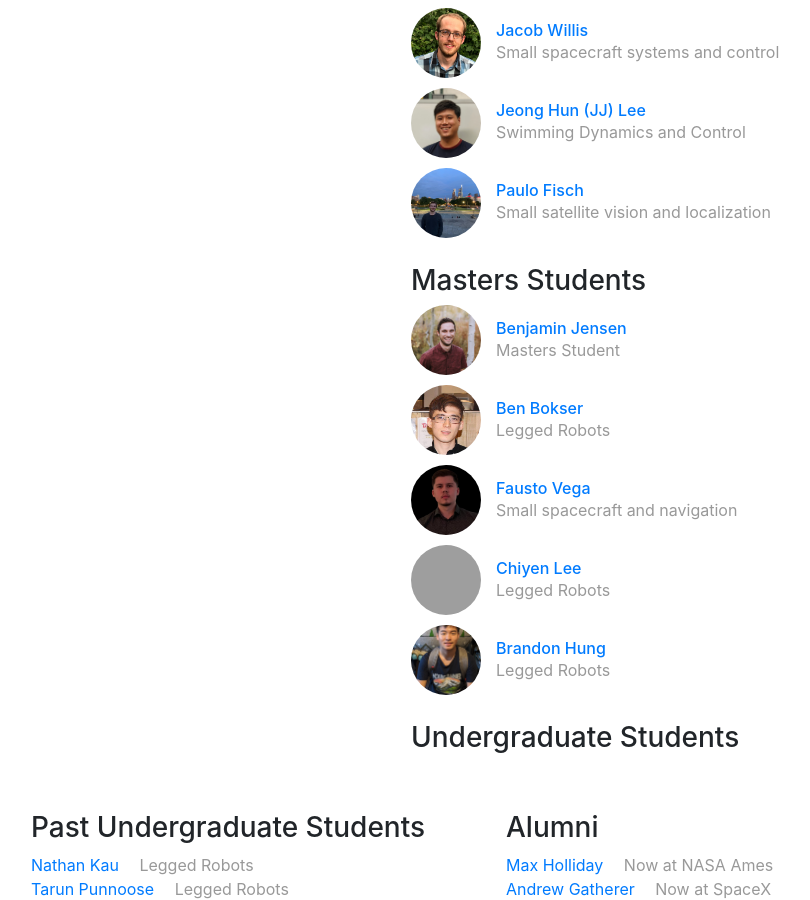
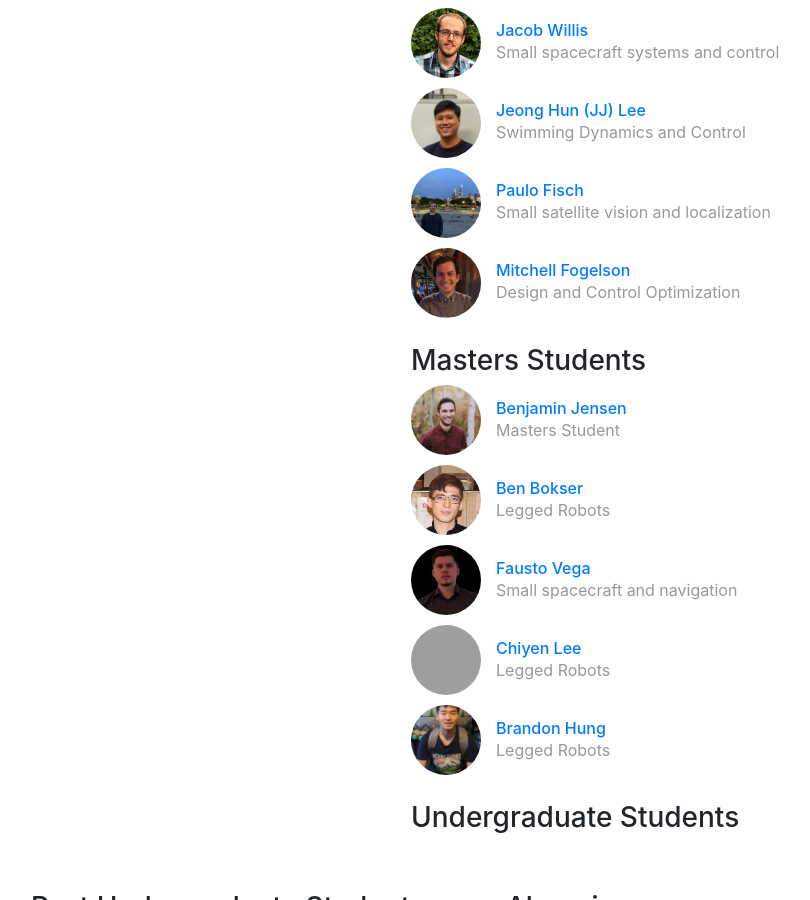
Before and after one commit to RoboticExplorationLab/roboticexplorationlab.github.io, a Jekyll site: the page built from index.html, in a window 1280 px wide and 900 px high, scrolled down 5567 px. Shown: the whole window, without its empty margins (54-864 px from the left). Built offline with Jekyll 4.4.1, drawn with Linux system fonts in a browser that asks for light colours; comment, search, counter and statistics services are not loaded; grey boxes are pictures that could not be loaded.

Commit message:
add mitch

```diff
--- a/_data/people.yml
+++ b/_data/people.yml
@@ -203,6 +203,14 @@ paulo:
     image: /img/people/Paulo.jpg
     bio: Small satellite vision and localization
 
+mitch:
+    display_name: "Mitchell Fogelson"
+    webpage: "https://www.mitchellfogelson.com"
+    github: mfogelson
+    role: phd
+    image: /img/people/mitch.png
+    bio: Design and Control Optimization
+
 # grad-a:
 #     display_name: "Grad A"
 #     role: grad
```
Also changed, not shown: img/people/mitch.png (added).
